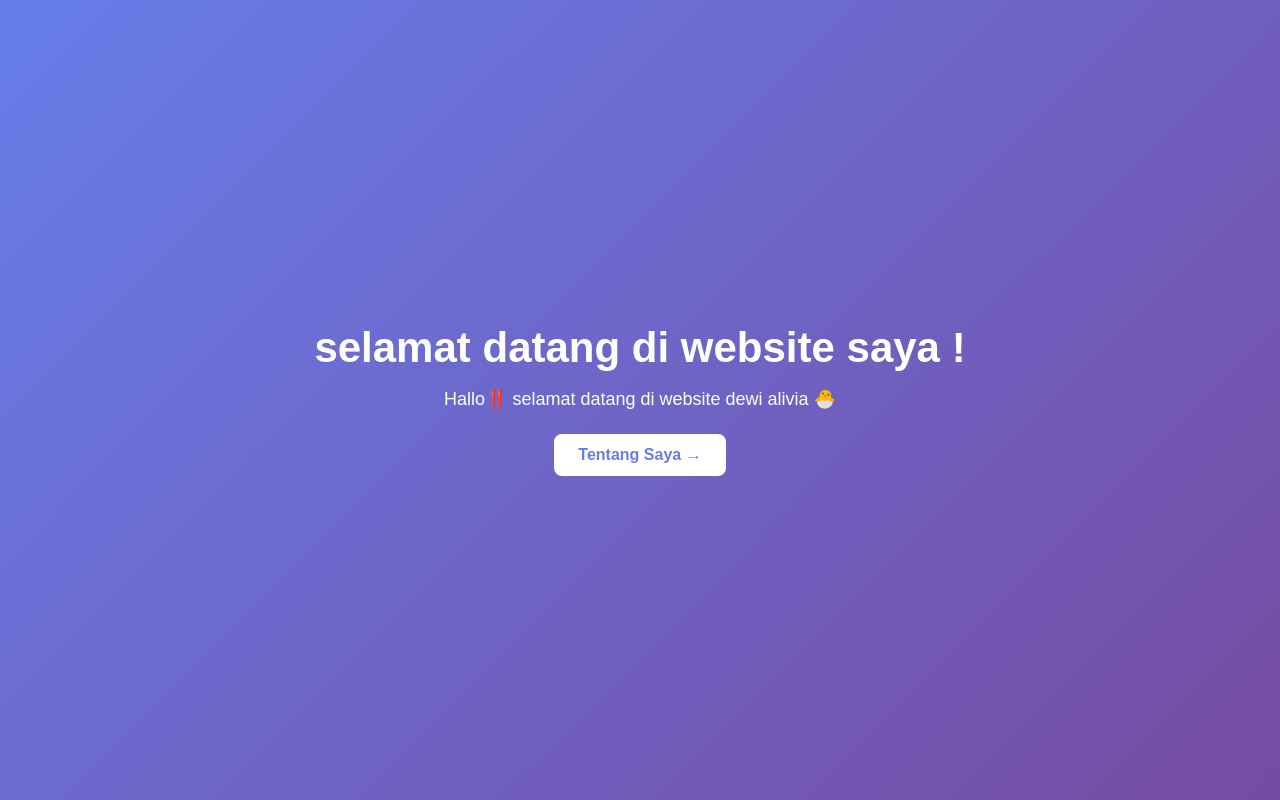
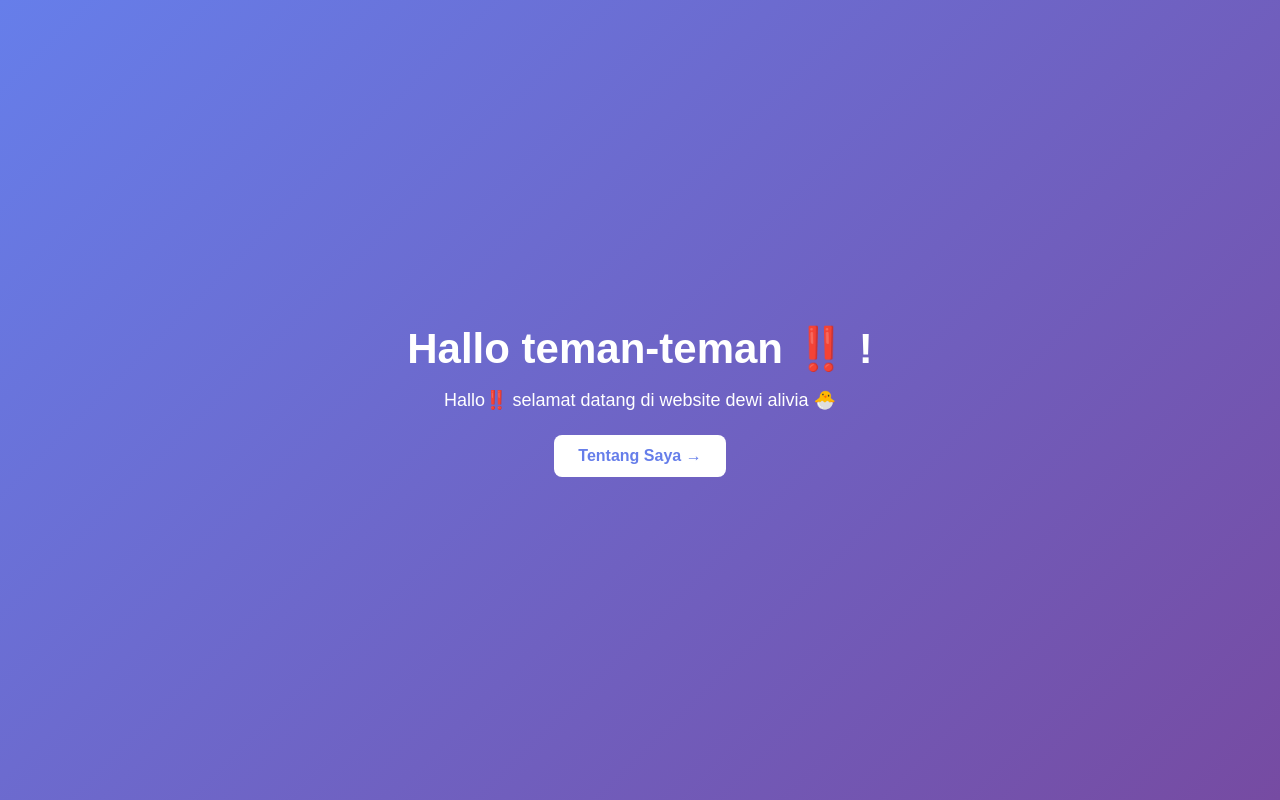
Before and after one commit to dewialipiaa/ai-website.sederhana, a website: page public/index.html in a window 1280 px wide. Drawn offline with Linux system fonts and the light colour scheme.

Commit message:
Update index.html

```diff
--- a/public/index.html
+++ b/public/index.html
@@ -31,7 +31,7 @@
   </style>
 </head>
 <body>
-  <h1> selamat datang di website saya !</h1>
+  <h1> Hallo teman-teman ‼️ !</h1>
   <p>Hallo‼️ selamat datang di website dewi alivia 🐣</p>
   <a href="/about">Tentang Saya →</a>
 </body>
```
